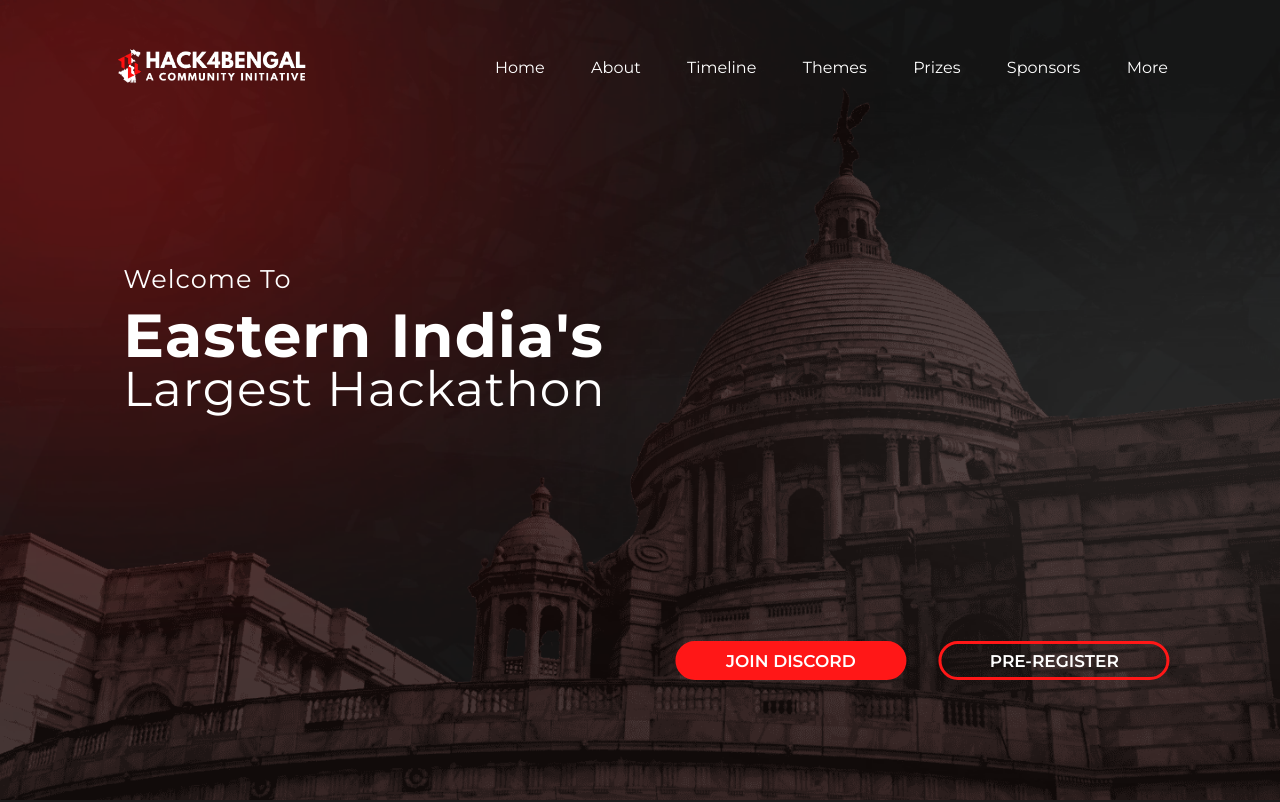
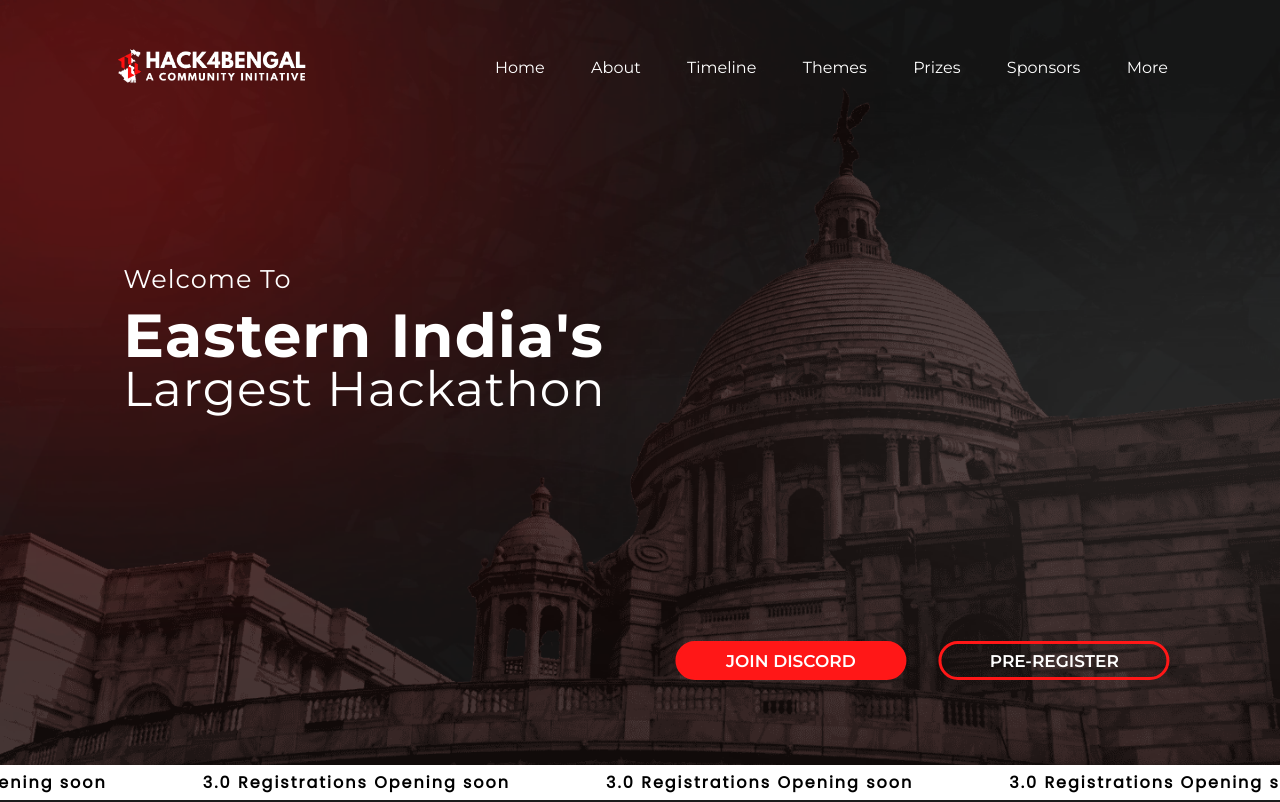
Before and after one commit to hack4bengal/s3, a React (Vite) app: page / in a window 1280 px wide. Shown: the top 802 px of the page. Built offline with nearby package versions, Linux system fonts and the light colour scheme.

Commit message:
fix: removing extra code

```diff
--- a/src/components/private/index.js
+++ b/src/components/private/index.js
@@ -1,6 +1,7 @@
 import { lazy } from "react";
 
 export const Landing = lazy(() => import("./landing/Landing"));
+export const Marquee = lazy(() => import("./marquee/Marquee"));
 export const About = lazy(() => import("./about/About"));
 export const Timeline = lazy(() => import("./timeline/Timeline"));
 export const Theme = lazy(() => import("./themes/Theme"));
--- a/src/components/private/landing/Landing.jsx
+++ b/src/components/private/landing/Landing.jsx
@@ -2,6 +2,7 @@ import React from "react";
 import blob_left from "../../../assets/images/LandingImages/blob_left.webp";
 import blob_right from "../../../assets/images/LandingImages/blob_right.webp";
 import victoria from "../../../assets/images/LandingImages/victoria.png";
+import { Marquee } from "../../private";
 import { Button } from "../../shared";
 import "./Landing.scss";
 
@@ -61,7 +62,7 @@ const Landing = () => {
           fetchpriority="high"
         />
 
-        {/* {window.innerWidth > 600 && <Marquee />} */}
+        {window.innerWidth > 600 && <Marquee />}
       </div>
     </>
   );
--- a/src/components/shared/index.js
+++ b/src/components/shared/index.js
@@ -2,5 +2,4 @@ export { default as Button } from "./button/Button";
 export { default as ComingSoon } from "./comingsoon/ComingSoon";
 export { default as Footer } from "./footer/Footer";
 export { default as Header } from "./header/Header";
-export { default as Marquee } from "./marquee/Marquee";
 export { default as Navbar } from "./navbar/Navbar";
--- a/src/pages/home/Home.jsx
+++ b/src/pages/home/Home.jsx
@@ -5,6 +5,7 @@ import {
   Collaborators,
   FAQ,
   Landing,
+  Marquee,
   Mentors,
   Prizes,
   Sponsors,
@@ -30,6 +31,7 @@ const Home = () => {
   return (
     <>
       <Landing />
+      {window.innerWidth < 600 && <Marquee />}
       <Suspense fallback={<div>Loading...</div>}>
         <About />
       </Suspense>
```
Also changed, not shown: src/components/private/about/About.jsx (+0 -12 lines), src/components/private/marquee/Marquee.jsx (renamed from src/components/shared/marquee/Marquee.jsx), src/components/private/marquee/Marquee.scss (renamed from src/components/shared/marquee/Marquee.scss).
